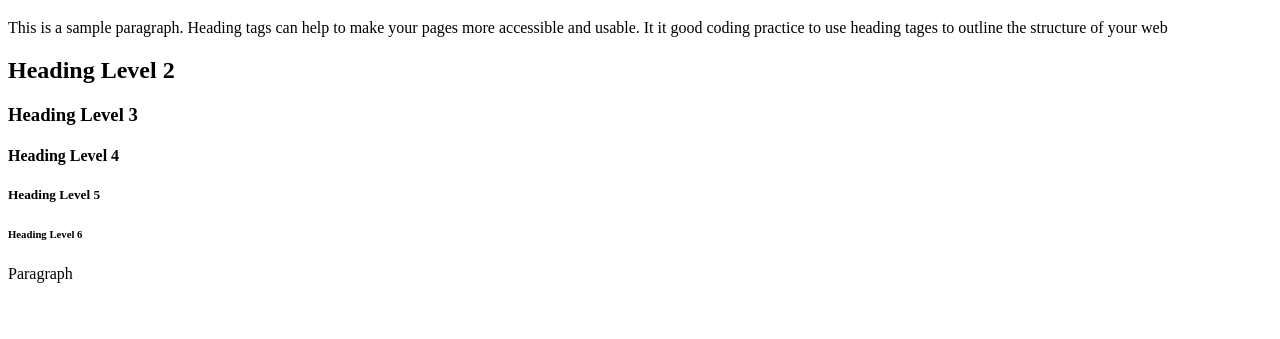
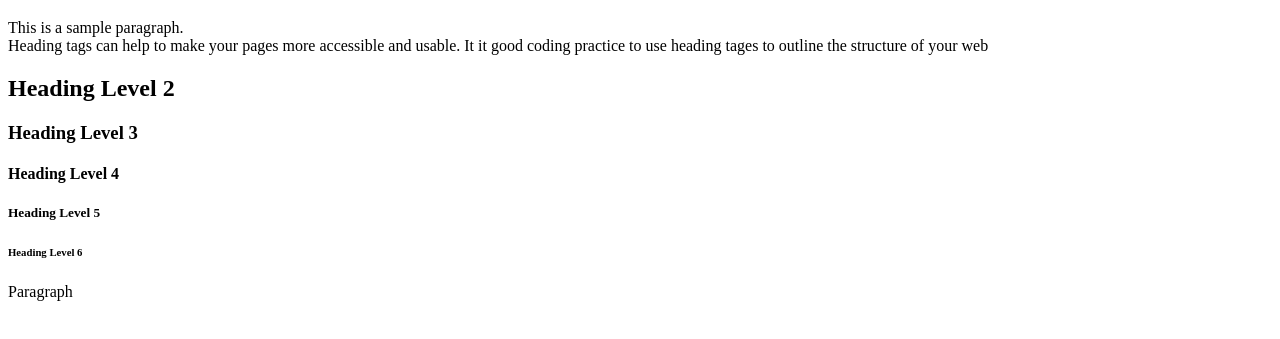
Before and after one commit to IAZetaTauri/SDEV1022, a plain HTML site: page test.html in a window 1280 px wide. Shown: the part 61-400 px from the top of the page. Drawn offline with Linux system fonts and the light colour scheme.

Commit message:
Updated code

```diff
--- a/test.html
+++ b/test.html
@@ -6,7 +6,7 @@
     </head>
     <body>
         <h1>Heading Level 1</h1>
-            <p>This is a sample paragraph. Heading tags can help to make your pages more accessible and usable. It it good coding practice to use heading tages to outline the structure of your web  </p>
+            <p>This is a sample paragraph. <br> Heading tags can help to make your pages more accessible and usable. It it good coding practice to use heading tages to outline the structure of your web  </p>
         <h2>Heading Level 2</h2>
         <h3>Heading Level 3</h3>
         <h4>Heading Level 4</h4>
```
